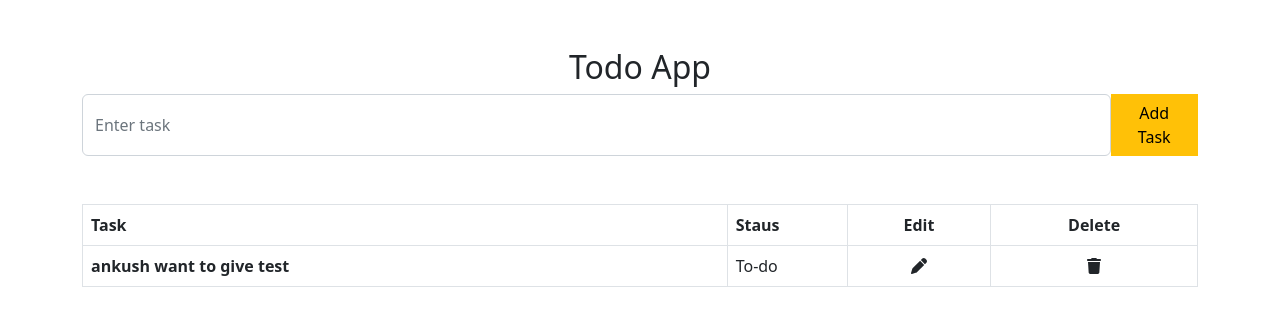
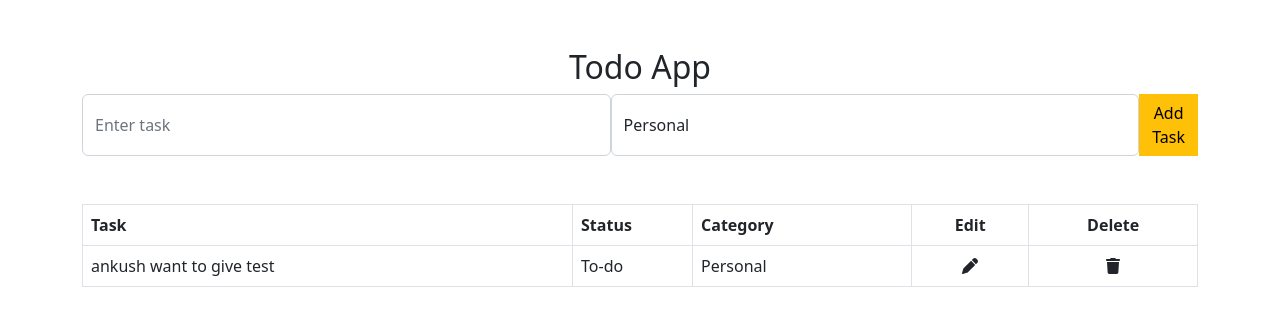
Before and after one commit to ankushw1/to-do-app-with-vuejs, a Vue app: page / in a window 1280 px wide. Shown: the top 326 px of the page. Built offline with nearby package versions, Linux system fonts and the light colour scheme.

Commit message:
adding category

```diff
--- a/src/components/TodoApp.vue
+++ b/src/components/TodoApp.vue
@@ -1,107 +1,121 @@
 <template>
-  <div class='container'>
-  <h2 class='text-center mt-5'>Todo App</h2>
+  <div class="container">
+    <h2 class="text-center mt-5">Todo App</h2>
 
-  <div class='d-flex'>
-  <input v-model='task' type='text' class='form-control' placeholder='Enter task'>
-  <button @click='submitTask' class='btn btn-warning rounded-0'>Add Task</button>
+    <div class="d-flex">
+      <input v-model="task" type="text" class="form-control" placeholder="Enter task" />
+      <select v-model="category" class="form-control ml-2">
+        <option value="Personal">Personal</option>
+        <option value="Business">Business</option>
+        <option value="Study">Study</option>
+      </select>
+      <button @click="submitTask" class="btn btn-warning rounded-0">Add Task</button>
     </div>
-
 
     <table class="table table-bordered mt-5">
       <thead>
         <tr>
           <th scope="col">Task</th>
-      <th scope="col">Staus</th>
-      <th class='text-center' scope="col">Edit</th>
-      <th class='text-center' scope="col">Delete</th>
+          <th scope="col">Status</th>
+          <th scope="col">Category</th>
+          <th class="text-center" scope="col">Edit</th>
+          <th class="text-center" scope="col">Delete</th>
         </tr>
       </thead>
       <tbody>
-    <tr v-for='(task,index) in tasks' :key='index'>
-      <th><span :class="{ 'line-through': task.status === 'Finished' }">
-              {{ task.name }}
-            </span></th>
-      <td style='width:120px'><span class='pointer'  @click='statusUpdate(index)'>{{task.status}}</span></td>
-            <td><div class='text-center' @click='editTask(index)'>
-              <span  class="fa fa-pen pointer"></span>
-            </div></td>
-            <td><div class='text-center' @click='deleteTask(index)'>
+        <tr v-for="(task, index) in tasks" :key="index">
+          <td>
+            <span :class="{ 'line-through': task.status === 'Finished' }">{{ task.name }}</span>
+          </td>
+          <td style="width: 120px">
+            <span class="pointer" @click="statusUpdate(index)">{{ task.status }}</span>
+          </td>
+          <td>
+            {{ task.category }}
+          </td>
+          <td>
+            <div class="text-center" @click="editTask(index)">
+              <span class="fa fa-pen pointer"></span>
+            </div>
+          </td>
+          <td>
+            <div class="text-center" @click="deleteTask(index)">
               <span class="fa fa-trash pointer"></span>
-            </div></td>
+            </div>
+          </td>
         </tr>
       </tbody>
     </table>
-
-
-
   </div>
-
 </template>
 
 <script>
 export default {
-    name:'HelloWorld',
-    props:{
-        msg:String,
+  name: 'HelloWorld',
+  props: {
+    msg: String,
   },
 
-    data(){
+  data() {
     return {
-            task:'',
-            editedTask:null,
-            availableStatuses: ['To-do','In-progress','Finished'],
+      task: '',
+      category: 'Personal',
+      editedTask: null,
+      availableStatuses: ['To-do', 'In-progress', 'Finished'],
       tasks: [
-                {name: 'ankush want to give test',
-                status:'To-do'},
-            ]
-        }
+        {
+          name: 'ankush want to give test',
+          status: 'To-do',
+          category: 'Personal',
+        },
+      ],
+    };
   },
 
   methods: {
-        submitTask(){
+    submitTask() {
+      if (this.task.length === 0) return;
 
-            if(this.task.length === 0) return;
-
-            if(this.editedTask === null){
-
+      if (this.editedTask === null) {
         this.tasks.push({
           name: this.task,
-                status: 'to-do'
-            })
-            }else{
+          status: 'To-do',
+          category: this.category,
+        });
+      } else {
         this.tasks[this.editedTask].name = this.task;
-                this.editedTask=null;
+        this.tasks[this.editedTask].category = this.category;
+        this.editedTask = null;
       }
 
-            this.task = ''
-
+      this.task = '';
     },
 
-        deleteTask(index){
-            this.tasks.splice(index,1)
-            alert('To-do task deleted sussessfully!!!')
+    deleteTask(index) {
+      this.tasks.splice(index, 1);
+      alert('To-do task deleted successfully!!!');
     },
 
-        editTask(index){
+    editTask(index) {
       this.task = this.tasks[index].name;
-            this.editedTask=index
-        },
-        statusUpdate(index){
-          let newIndex = this.availableStatuses.indexOf(this.tasks[index].status)
-          if(++newIndex > 2) newIndex = 0
-          this.tasks[index].status = this.availableStatuses[newIndex]
-        }
+      this.category = this.tasks[index].category;
+      this.editedTask = index;
     },
 
-
-}
+    statusUpdate(index) {
+      let newIndex = this.availableStatuses.indexOf(this.tasks[index].status);
+      if (++newIndex > 2) newIndex = 0;
+      this.tasks[index].status = this.availableStatuses[newIndex];
+    },
+  },
+};
 </script>
 
 <style scoped>
-.pointer{
-  cursor:pointer;
+.pointer {
+  cursor: pointer;
 }
+
 .line-through {
   text-decoration: line-through;
 }
```
Lines whose indentation alone changed are shown as unchanged.
